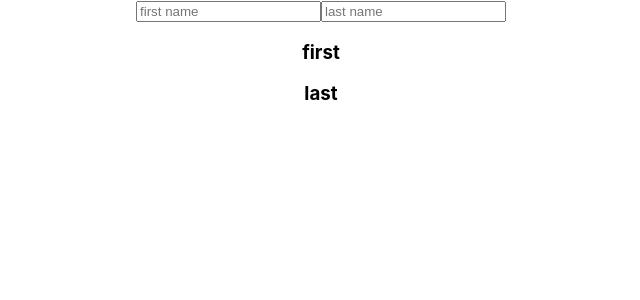
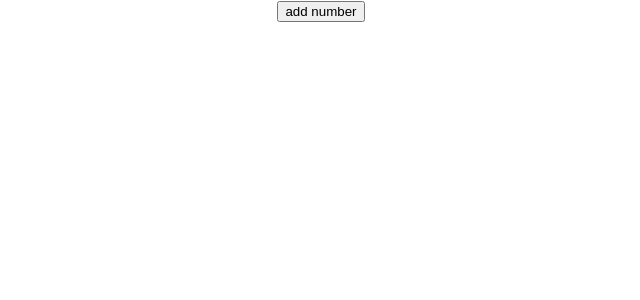
Before and after one commit to ahjam-taoufik/React-Hook, a React (Create React App) app: page / in a window 1280 px wide. Shown: the top 300 px of the page, without its empty margins (319-959 px from the left). Built offline with nearby package versions, Linux system fonts and the light colour scheme.

Commit message:
useState with array

```diff
--- a/src/components/ComuseState.js
+++ b/src/components/ComuseState.js
@@ -7,24 +7,23 @@ import React, { useState } from 'react'
 
 
 function ComuseState() {
-       const [person, setperson] = useState({firstName:'',lastName:''})
+       const [numbers, setNumber] = useState([])
 
 
-const handlerFirstName=(e)=>{setperson({...person,firstName:e.target.value})}
-const handlerLastName=(e)=>{setperson({...person,lastName:e.target.value})}
+const addNumber=()=>{
+    setNumber([...numbers,{id:numbers.length, items:Math.floor(Math.random()*10)}])
+}
 
 
 
     return (
 
         <div>
-
-           <input type='text' value={person.firstName} onChange={handlerFirstName} placeholder='first name'  />
-           <input type='text' value={person.lastName} onChange={handlerLastName} placeholder='last name'  />
-           <h3>first {person.firstName} </h3>
-           <h3>last  {person.lastName} </h3>
-
-         </div>
+               <button onClick={addNumber}>add number</button>
+               <ul>
+                   {numbers.map((number)=> <li key={number.id}> {number.items}</li>    )}
+               </ul>
+        </div>
     )
 }
 
```
